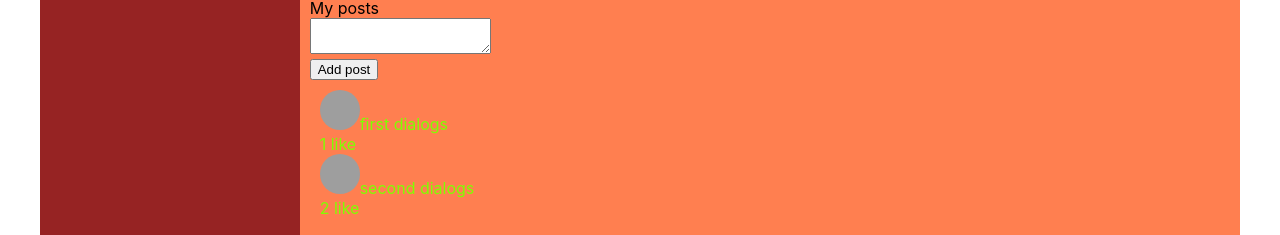
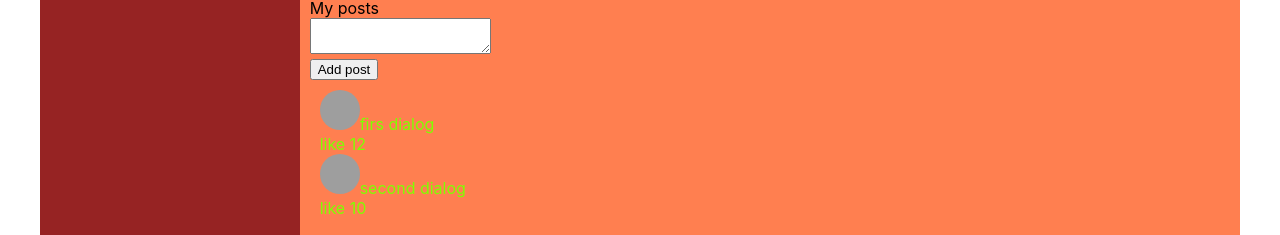
Before and after one commit to YevgeniyBukurIT/React, a React (Create React App) app: page /profile in a window 1280 px wide. Shown: the part 716-951 px from the top of the page. Built offline with nearby package versions, Linux system fonts and the light colour scheme; grey boxes are pictures that could not be loaded.

Commit message:
24 Lesson. Props with UI and BLL

```diff
--- a/src/components/dialogs/Dialogs.jsx
+++ b/src/components/dialogs/Dialogs.jsx
@@ -8,32 +8,49 @@ const DialogItem = (props) => {
 
     return (
         <div className={s.dialog}>
-            <NavLink to={'/dialogs/' + props.id} activeClassName={s.active}>{props.name}</NavLink>
+            <NavLink to={path} activeClassName={s.active}>{props.name}</NavLink>
         </div>
     )
 }
 
-const MessageItem = (props) =>{
-    return(
+const MessageItem = (props) => {
+    return (
         <div className={s.message}>{props.message}</div>
     )
 }
 
 
 const Dialogs = () => {
+
+    let dialogsData = [
+        {id: 1, name: 'Yevgeniy'},
+        {id: 2, name: 'Diana'},
+        {id: 3, name: 'Nazar'},
+        {id: 4, name: 'Sergey'},
+        {id: 5, name: 'Vickotoria'}
+    ]
+
+    let messageData = [
+        {id: 1, message: 'Hey, how are you?'},
+        {id: 2, message: 'Ok'},
+        {id: 3, message: 'Good'}
+
+    ]
+
     return (
         <div className={s.dialogs}>
             <div className={s.dialogItems}>
-                <DialogItem name={'Yevgeniy'} id={'1'}/>
-                <DialogItem name={'Diana'} id={'2'}/>
-                <DialogItem name={'Nazar'} id={'3'}/>
-                <DialogItem name={'Sergey'} id={'4'}/>
-                <DialogItem name={'Mother'} id={'5'}/>
+                <DialogItem name={dialogsData[0].name} id={dialogsData[0].id}/>
+                <DialogItem name={dialogsData[1].name} id={dialogsData[1].id}/>
+                <DialogItem name={dialogsData[2].name} id={dialogsData[2].id}/>
+                <DialogItem name={dialogsData[3].name} id={dialogsData[3].id}/>
+                <DialogItem name={dialogsData[4].name} id={dialogsData[4].id}/>
+
             </div>
             <div className={s.message}>
-                <MessageItem message={"Hey, how are you?"} />
-                <MessageItem message={"Ok"} />
-                <MessageItem message={"Good"} />
+                <MessageItem message={messageData[0].message} />
+                <MessageItem message={messageData[1].message}/>
+                <MessageItem message={messageData[2].message}/>
 
             </div>
         </div>
--- a/src/components/profile/MyPosts/MyPosts.jsx
+++ b/src/components/profile/MyPosts/MyPosts.jsx
@@ -4,6 +4,12 @@ import Post from './Post/Post'
 
 
 const MyPosts = () => {
+
+    let dialogsData = [
+        {message: 'firs dialog', likesCount: 12},
+        {message: 'second dialog', likesCount: 10}
+    ]
+
     return <div className={s.postBlock}>
         My posts
         <div>
@@ -15,9 +21,10 @@ const MyPosts = () => {
             </div>
         </div>
         <div className={s.post}>
-            <Post message={'first dialogs'} like={'1 like'}/>
+            <Post message={dialogsData[0].message} like={dialogsData[0].likesCount}/>
 
-            <Post message={'second dialogs'} like={'2 like'}/>
+            <Post message={dialogsData[1].message} like={dialogsData[1].likesCount}/>
+
         </div>
     </div>
 
--- a/src/components/profile/MyPosts/Post/Post.jsx
+++ b/src/components/profile/MyPosts/Post/Post.jsx
@@ -10,7 +10,7 @@ const Post = (props) => {
             {props.message}
             <div>
             <span>
-                {props.like}
+                {'like ' + props.like}
             </span>
             </div>
         </div>
```
